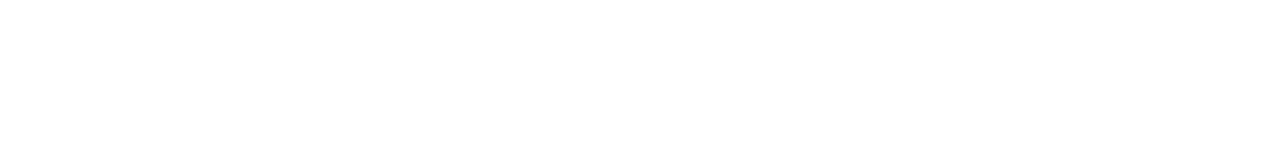
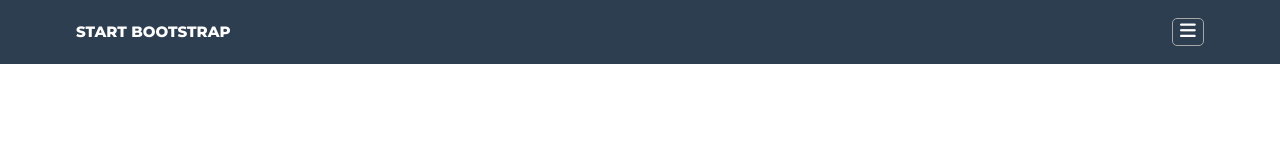
Before and after one commit to sargon17/html-css-bootstrap-freelancer, a plain HTML site: page index.html in a window 1280 px wide. Drawn offline with nearby package versions, Linux system fonts and the light colour scheme.

Commit message:
header done

```diff
--- a/index.html
+++ b/index.html
@@ -6,20 +6,34 @@
     <meta http-equiv="X-UA-Compatible" content="IE=edge">
     <meta name="viewport" content="width=device-width, initial-scale=1.0">
     <!-- CSS only -->
+    <link rel="stylesheet" href="style/cleaner.css">
+    <link rel="stylesheet" href="https://cdnjs.cloudflare.com/ajax/libs/font-awesome/6.0.0/css/all.min.css"
+        integrity="sha512-9usAa10IRO0HhonpyAIVpjrylPvoDwiPUiKdWk5t3PyolY1cOd4DSE0Ga+ri4AuTroPR5aQvXU9xC6qOPnzFeg=="
+        crossorigin="anonymous" referrerpolicy="no-referrer" />
     <link href="https://cdn.jsdelivr.net/npm/bootstrap@5.1.3/dist/css/bootstrap.min.css" rel="stylesheet"
         integrity="sha384-1BmE4kWBq78iYhFldvKuhfTAU6auU8tT94WrHftjDbrCEXSU1oBoqyl2QvZ6jIW3" crossorigin="anonymous">
-    <link rel="stylesheet" href="style/cleaner.css">
     <link rel="stylesheet" href="style/style.css">
     <script src="script/script.js" defer></script>
     <link rel="preconnect" href="https://fonts.googleapis.com">
     <link rel="preconnect" href="https://fonts.gstatic.com" crossorigin>
     <link href="https://fonts.googleapis.com/css2?family=Montserrat:wght@300;400;500;600;700;800&display=swap"
         rel="stylesheet">
-    <title>Document</title>
+    <title>Start Bootstrap</title>
 </head>
 
 <body>
-
+    <header>
+        <div class="container px-2 py-4">
+            <div class="row">
+                <div class="col-10 d-flex align-items-center header__logo-wrapper ">
+                    <h5 class="m-0">Start Bootstrap</h5>
+                </div>
+                <div class="col d-flex align-items-center header__menu-btn-wrapper">
+                    <button><i class="fa-solid fa-bars"></i></button>
+                </div>
+            </div>
+        </div>
+    </header>
 </body>
 
 </html>
--- a/style/style.css
+++ b/style/style.css
@@ -0,0 +1,38 @@
+:root {
+  --main-blue: #2c3e50;
+}
+
+* {
+  font-family: "Montserrat", "Open Sans", "Helvetica Neue", Helvetica, Arial,
+    sans-serif;
+  font-size: 12px;
+}
+button {
+  background-color: transparent;
+  border: 1px solid rgb(167, 167, 167);
+  padding: 0.2rem 0.6rem;
+  border-radius: 5px;
+}
+button * {
+  color: white;
+  font-size: 1.5rem;
+}
+
+/* ----------- HEADER -----------  */
+header {
+  background-color: var(--main-blue);
+}
+.header__logo-wrapper * {
+  color: white;
+  text-transform: uppercase;
+  font-weight: 800;
+}
+.header__menu-btn-wrapper {
+  display: flex;
+  justify-content: flex-end;
+}
+/* ----------- / HEADER -----------  */
+
+/* --------------- Media Queries --------------- */
+
+/* --------------- / Media Queries --------------- */
```
